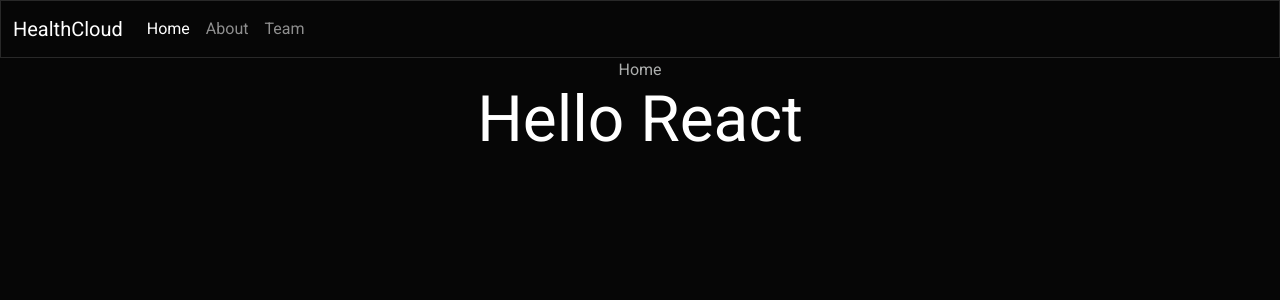
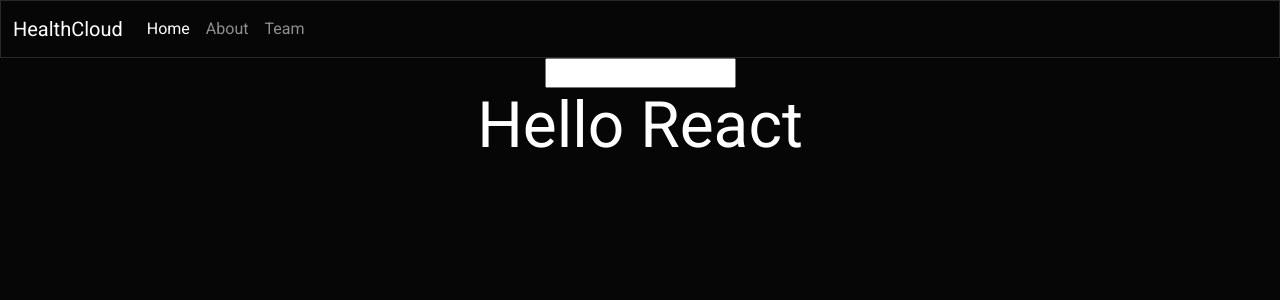
Before and after one commit to NjukiG/savannah-hackathon, a React (Create React App) app: page / in a window 1280 px wide. Shown: the top 300 px of the page. Built offline with nearby package versions, Linux system fonts and the light colour scheme; no server answers.

Commit message:
Got auth token and member details

```diff
--- a/src/App.js
+++ b/src/App.js
@@ -14,14 +14,6 @@ const SECRET_KEY =
 function App() {
   const URL = "https://accounts.multitenant.slade360.co.ke/oauth2/token/";
 
-  // const data = {
-  //   grant_type: "password",
-  //   client_id: "bFrxaipzwQkKZgolvUuntBUHvRhw5G4hkju5OVHr",
-  //   client_secret:
-  //     "WQqHwb09lDd5emNMTAKWbvDpQlJp6QmYMU2CWP8FwcopIorjYD8rKeNL1hHEUU37tJX6jOzgkSA7GaBLNUg7jZKuyq5r9JDlGUE6R7h4HI7Lb4QJgZj9sXS7VTeexTmk",
-  //   username: "gnjuki19@gmail.com",
-  //   password: "Moringa@2022",
-  // };
   const clientData = `grant_type=password&client_id=${CLIENT_ID}&client_secret=${SECRET_KEY}&username=gnjuki19@gmail.com&password=Moringa@2022`;
 
   const getAuthToken = () => {
@@ -41,7 +33,24 @@ function App() {
     getAuthToken();
   }, []);
 
+  const headers = {
+    Accept: "*/*",
+    Authorization: "Bearer Zp0jznPLNQtF8t6wsw0beHqp75DUxv",
+    "Content-Type": "application/json",
+  };
+  const url2 =
+    "https://provider-edi-api.multitenant.slade360.co.ke/v1/beneficiaries/member_eligibility/?member_number=DEMO/001&payer_slade_code=457";
 
+  const getMemberEligibility = () => {
+    fetch(url2, { method: "GET", headers })
+      .then((response) => response.json())
+      .then((data) => console.log(data))
+      .catch((error) => {
+        console.log(error);
+      });
+  };
+
+  getMemberEligibility()
   return (
     <div className="App">
       <Navbar />
--- a/src/Pages/Home.js
+++ b/src/Pages/Home.js
@@ -2,7 +2,11 @@ import React from 'react'
 
 const Home = () => {
   return (
-    <div>Home</div>
+    <div>
+        <form>
+            <input />
+        </form>
+    </div>
   )
 }
 
```
